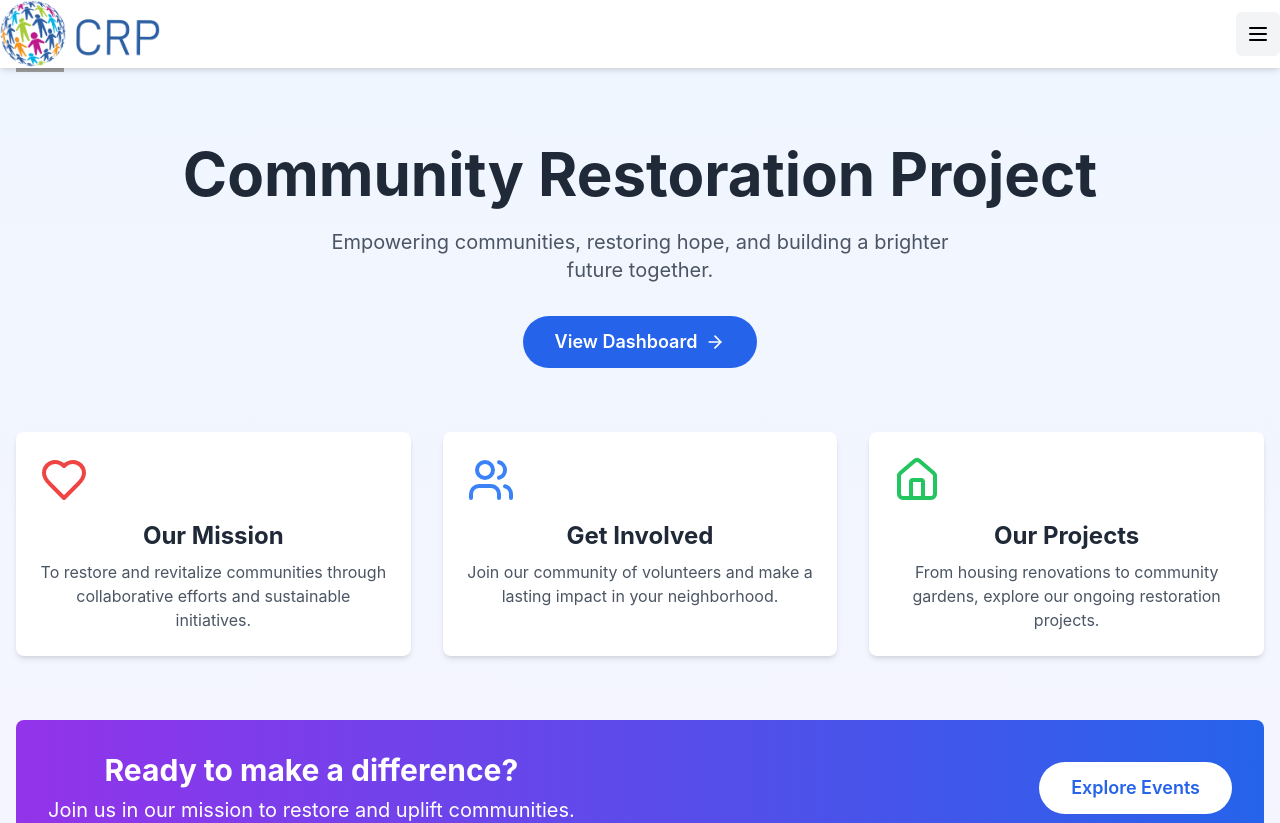
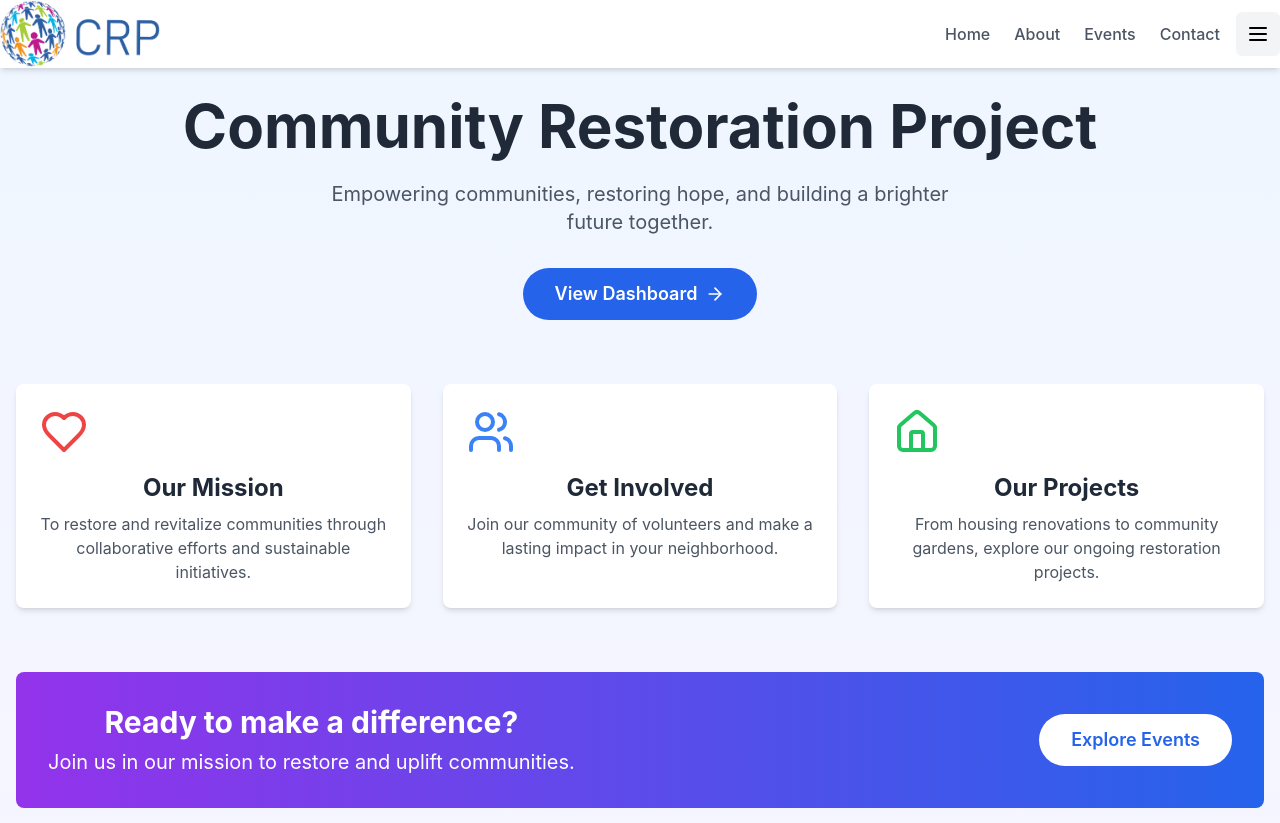
Before and after one commit to megane18/TCRP12, a React (Vite) app in the folder tcrp/: page / in a window 1280 px wide. Shown: the top 823 px of the page. Built offline with nearby package versions, Linux system fonts and the light colour scheme; grey boxes are pictures that could not be loaded.

Commit message:
better header

```diff
--- a/tcrp/src/components/Header.jsx
+++ b/tcrp/src/components/Header.jsx
@@ -13,8 +13,17 @@ const Header = () => {
   return (
     <header className="fixed top-0 left-0 right-0 bg-white shadow-md z-30">
       <div className="container mx-auto flex justify-between items-center p-0">
-        <img className="w-40" src={logo} alt="CRP Logo" />
-        <div className="relative">
+        <Link to ="/">
+            <img className="w-40" src={logo} alt="CRP Logo" />
+        </Link>
+        <div className="relative flex items-center">
+            <nav className="hidden md:flex space-x-6 me-4">
+                <a href="#" className="text-gray-600 hover:text-blue-600">Home</a>
+                <a href="#" className="text-gray-600 hover:text-blue-600">About</a>
+                <a href="#" className="text-gray-600 hover:text-blue-600">Events</a>
+                <a href="#" className="text-gray-600 hover:text-blue-600">Contact</a>
+            </nav>
+
           <button
             onClick={toggleMenu}
             className="MenuButton focus:outline-none bg-gray-100 border-2 border-gray-100 hover:border-gray-200 rounded-md p-2"
--- a/tcrp/src/components/Home.jsx
+++ b/tcrp/src/components/Home.jsx
@@ -6,7 +6,7 @@ const CRPHomePage = () => {
   return (
     <div className="bg-gradient-to-b from-blue-50 to-purple-50 min-h-screen">
       <div className="max-w-7xl mx-auto px-4 pb-4">
-        <header className="flex justify-between items-center py-6">
+        {/* <header className="flex justify-between items-center py-6">
           <div className="flex items-center">
             <img src="/api/placeholder/40/40" alt="CRP Logo" className="w-12 h-12 mr-3" />
             <span className="text-2xl font-bold text-blue-600">CRP</span>
@@ -22,9 +22,9 @@ const CRPHomePage = () => {
               <path strokeLinecap="round" strokeLinejoin="round" strokeWidth={2} d="M4 6h16M4 12h16M4 18h16" />
             </svg>
           </button>
-        </header>
+        </header> */}
 
-        <main className="py-12">
+        <main className="py-12 mt-12">
           <section className="text-center mb-16">
             <h1 className="text-5xl md:text-6xl font-bold mb-6 text-gray-800">Community Restoration Project</h1>
             <p className="text-xl text-gray-600 mb-8 max-w-2xl mx-auto">Empowering communities, restoring hope, and building a brighter future together.</p>
```
